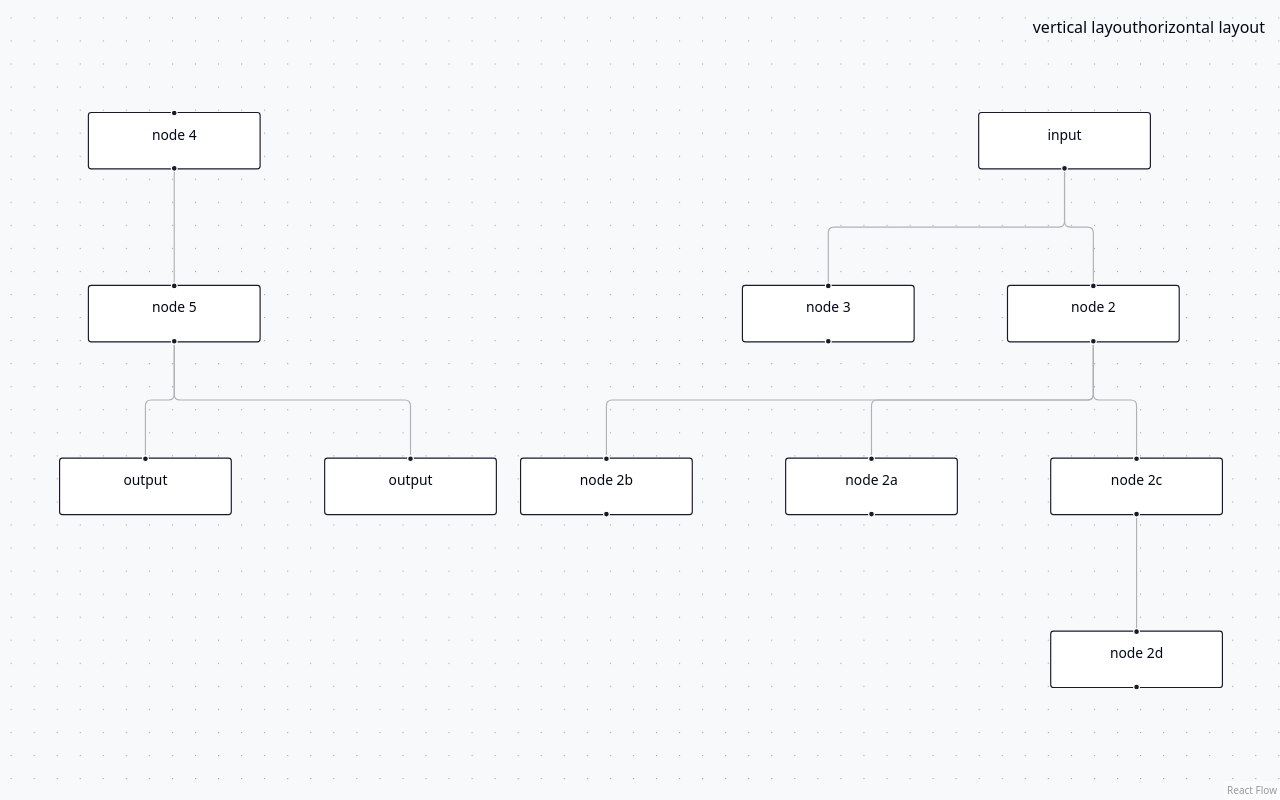
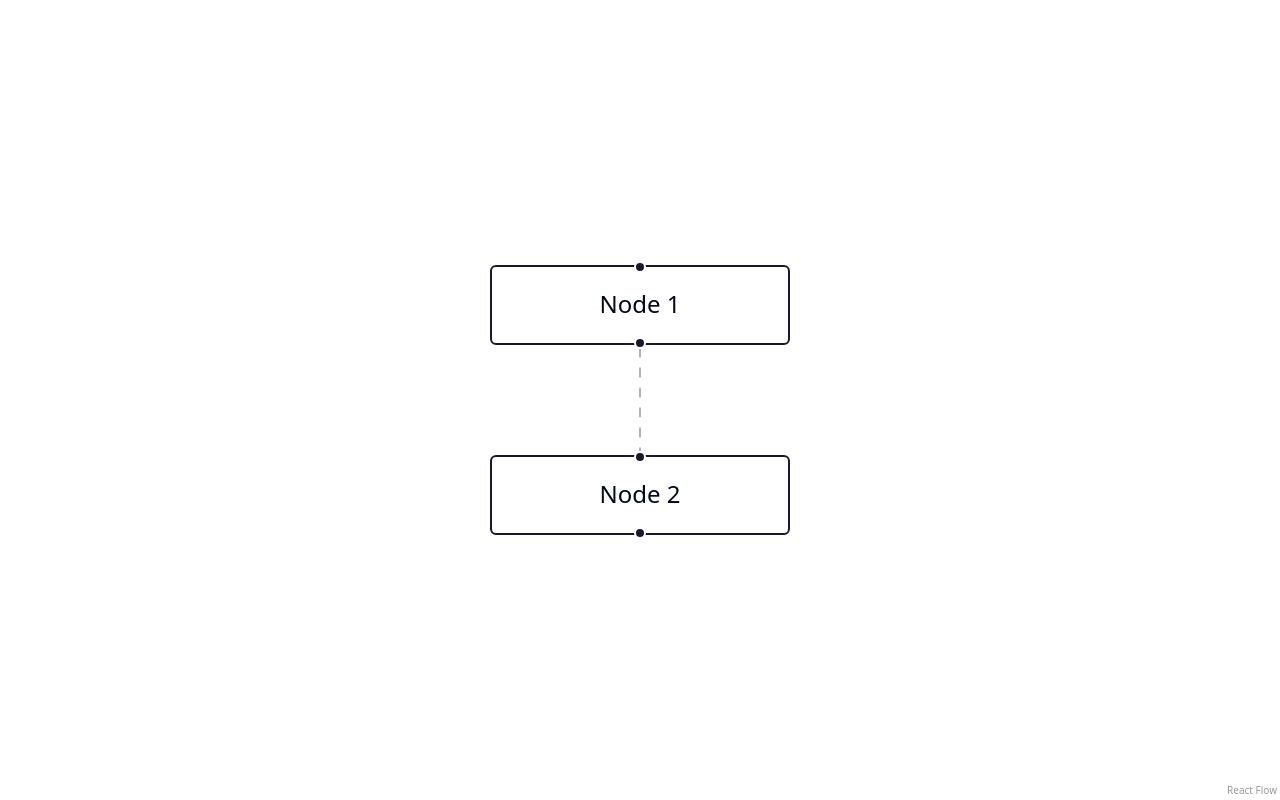
Before and after one commit to mitate-gengaku/Repree, a Next.js app in the folder src/: page / in a window 1280 px wide. Built offline with nearby package versions, Linux system fonts and the light colour scheme.

Commit message:
fix: typeエラーの修正 #1

```diff
--- a/src/src/app/page.tsx
+++ b/src/src/app/page.tsx
@@ -1,194 +1,93 @@
 "use client"
-import ELK from 'elkjs/lib/elk.bundled.js';
-import React, { useCallback, useLayoutEffect } from 'react';
+import "@xyflow/react/dist/style.css"
+import { useState, useCallback } from 'react';
 import {
-  Background,
   ReactFlow,
-  ReactFlowProvider,
   addEdge,
-  Panel,
-  useNodesState,
-  useEdgesState,
-  useReactFlow,
-  Connection,
-  Edge,
-  Node,
+  applyNodeChanges,
+  applyEdgeChanges,
+  type Node,
+  type Edge,
+  type FitViewOptions,
+  type OnConnect,
+  type OnNodesChange,
+  type OnEdgesChange,
+  type OnNodeDrag,
+  type NodeTypes,
+  type DefaultEdgeOptions,
 } from '@xyflow/react';
-
-import '@xyflow/react/dist/style.css';
-
+import ELK, { ElkExtendedEdge } from 'elkjs/lib/elk.bundled.js';
 
 const elk = new ELK();
+const elkLayout = () => {
+  const nodesForElk = initialNodes.map((node) => {
+    return {
+      id: node.id,
+      width: node.type === "rectangleNode" ? 70 : 50,
+      height: node.type === "rhombusNode" ? 70 : 50
+    };
+  });
 
-// Elk has a *huge* amount of options to configure. To see everything you can
-// tweak check out:
-//
-// - https://www.eclipse.org/elk/reference/algorithms.html
-// - https://www.eclipse.org/elk/reference/options.html
-const elkOptions = {
-  'elk.algorithm': 'layered',
-  'elk.layered.spacing.nodeNodeBetweenLayers': '100',
-  'elk.spacing.nodeNode': '80',
+  const graph = {
+    id: "root",
+    layoutOptions: {
+      "elk.algorithm": "layered",
+      "elk.direction": "DOWN",
+      "nodePlacement.strategy": "SIMPLE"
+    },
+    children: nodesForElk,
+    edges: initialEdges as unknown as ElkExtendedEdge[]
+  };
+  return elk.layout(graph);
 };
 
-const getLayoutedElements = (nodes: Node[], edges: Edge[], options = {}) => {
-  const isHorizontal = options?.['elk.direction'] === 'RIGHT';
-  const graph = {
-    id: 'root',
-    layoutOptions: options,
-    children: nodes.map((node) => ({
-      ...node,
-      // Adjust the target and source handle positions based on the layout
-      // direction.
-      targetPosition: isHorizontal ? 'left' : 'top',
-      sourcePosition: isHorizontal ? 'right' : 'bottom',
+const initialNodes: Node[] = [
+  { id: '1', data: { label: 'Node 1' }, position: { x: 5, y: 5 } },
+  { id: '2', data: { label: 'Node 2' }, position: { x: 5, y: 100 } },
+];
 
-      // Hardcode a width and height for elk to use when layouting.
-      width: 150,
-      height: 50,
-    })),
-    edges: edges,
-  };
+const initialEdges: Edge[] = [{ id: 'e1-2', source: '1', target: '2' }];
 
-  return elk
-    .layout(graph)
-    .then((layoutedGraph) => ({
-      nodes: layoutedGraph.children.map((node) => ({
-        ...node,
-        // React Flow expects a position property on the node instead of `x`
-        // and `y` fields.
-        position: { x: node.x, y: node.y },
-      })),
-
-      edges: layoutedGraph.edges,
-    }))
-    .catch(console.error);
+const fitViewOptions: FitViewOptions = {
+  padding: 0.2,
 };
 
+const defaultEdgeOptions: DefaultEdgeOptions = {
+  animated: true,
+};
 
-const position = { x: 0, y: 0 };
+const onNodeDrag: OnNodeDrag = (_, node) => {
+  console.log('drag event', node.data);
+};
 
-export const initialNodes: Node[] = [
-  {
-    id: '1',
-    type: 'input',
-    data: { label: 'input' },
-    position,
-  },
-  {
-    id: '2',
-    data: { label: 'node 2' },
-    position,
-  },
-  {
-    id: '2a',
-    data: { label: 'node 2a' },
-    position,
-  },
-  {
-    id: '2b',
-    data: { label: 'node 2b' },
-    position,
-  },
-  {
-    id: '2c',
-    data: { label: 'node 2c' },
-    position,
-  },
-  {
-    id: '2d',
-    data: { label: 'node 2d' },
-    position,
-  },
-  {
-    id: '3',
-    data: { label: 'node 3' },
-    position,
-  },
-  {
-    id: '4',
-    data: { label: 'node 4' },
-    position,
-  },
-  {
-    id: '5',
-    data: { label: 'node 5' },
-    position,
-  },
-  {
-    id: '6',
-    type: 'output',
-    data: { label: 'output' },
-    position,
-  },
-  { id: '7', type: 'output', data: { label: 'output' }, position },
-];
+export default function Flow() {
+  const [nodes, setNodes] = useState<Node[]>(initialNodes);
+  const [edges, setEdges] = useState<Edge[]>(initialEdges);
 
-export const initialEdges: Edge[] = [
-  { id: 'e12', source: '1', target: '2', type: 'smoothstep' },
-  { id: 'e13', source: '1', target: '3', type: 'smoothstep' },
-  { id: 'e22a', source: '2', target: '2a', type: 'smoothstep' },
-  { id: 'e22b', source: '2', target: '2b', type: 'smoothstep' },
-  { id: 'e22c', source: '2', target: '2c', type: 'smoothstep' },
-  { id: 'e2c2d', source: '2c', target: '2d', type: 'smoothstep' },
-  { id: 'e45', source: '4', target: '5', type: 'smoothstep' },
-  { id: 'e56', source: '5', target: '6', type: 'smoothstep' },
-  { id: 'e57', source: '5', target: '7', type: 'smoothstep' },
-];
-
-export default function LayoutFlow() {
-  const [nodes, setNodes, onNodesChange] = useNodesState<Node>([]);
-  const [edges, setEdges, onEdgesChange] = useEdgesState<Edge>([]);
-  const { fitView } = useReactFlow();
-
-  const onConnect = useCallback(
-    (connection: Connection) => setEdges((eds) => addEdge(connection, eds)),
-    [],
+  const onNodesChange: OnNodesChange = useCallback(
+    (changes) => setNodes((nds) => applyNodeChanges(changes, nds)),
+    [setNodes],
   );
-
-  const onLayout = useCallback(
-    ({ direction, useInitialNodes = false }) => {
-      const opts = { 'elk.direction': direction, ...elkOptions };
-      const ns = useInitialNodes ? initialNodes : nodes;
-      const es = useInitialNodes ? initialEdges : edges;
-
-      getLayoutedElements(ns, es, opts).then(
-        ({ nodes: layoutedNodes, edges: layoutedEdges }) => {
-          setNodes(layoutedNodes);
-          setEdges(layoutedEdges);
-
-          window.requestAnimationFrame(() => fitView());
-        },
-      );
-    },
-    [nodes, edges],
+  const onEdgesChange: OnEdgesChange = useCallback(
+    (changes) => setEdges((eds) => applyEdgeChanges(changes, eds)),
+    [setEdges],
   );
-
-  // Calculate the initial layout on mount.
-  useLayoutEffect(() => {
-    onLayout({ direction: 'DOWN', useInitialNodes: true });
-  }, []);
+  const onConnect: OnConnect = useCallback(
+    (connection) => setEdges((eds) => addEdge(connection, eds)),
+    [setEdges],
+  );
 
   return (
     <ReactFlow
       nodes={nodes}
       edges={edges}
-      onConnect={onConnect}
       onNodesChange={onNodesChange}
       onEdgesChange={onEdgesChange}
+      onConnect={onConnect}
+      onNodeDrag={onNodeDrag}
       fitView
-      style={{ backgroundColor: "#F7F9FB" }}
-    >
-      <Panel position="top-right">
-        <button onClick={() => onLayout({ direction: 'DOWN' })}>
-          vertical layout
-        </button>
-
-        <button onClick={() => onLayout({ direction: 'RIGHT' })}>
-          horizontal layout
-        </button>
-      </Panel>
-      <Background />
-    </ReactFlow>
+      fitViewOptions={fitViewOptions}
+      defaultEdgeOptions={defaultEdgeOptions}
+    />
   );
 }
```
